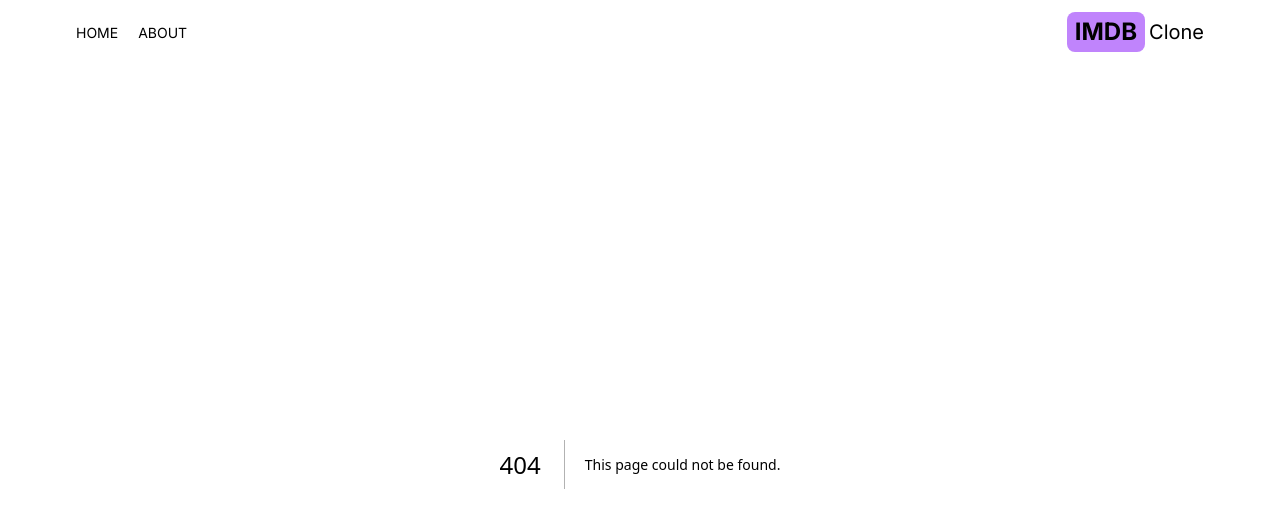
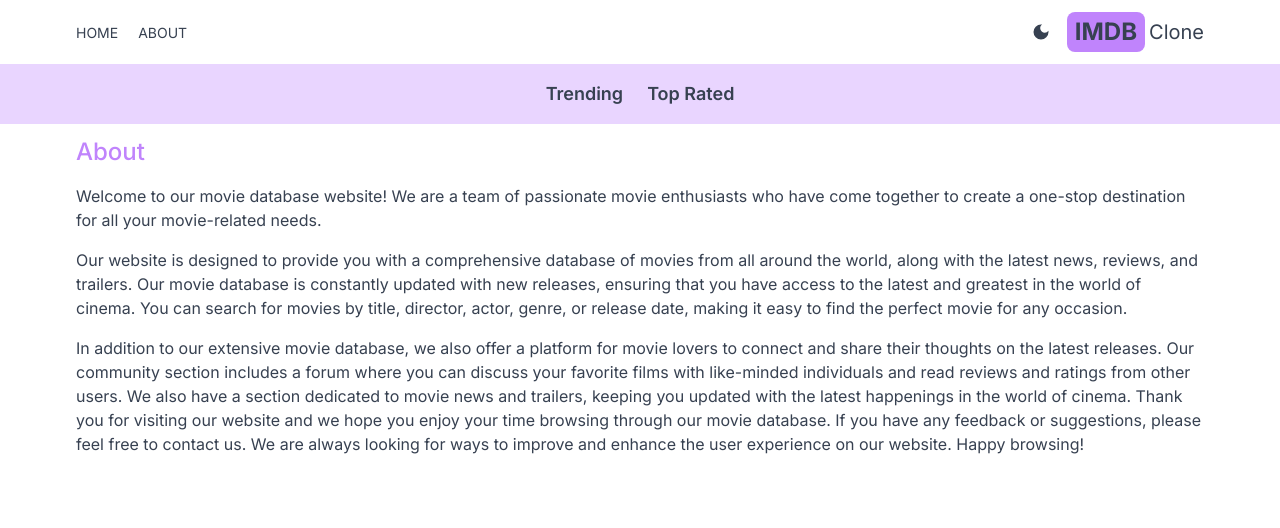
Before and after one commit to drrviruss/imdb-next-clone, a Next.js app: page /about in a window 1280 px wide. Before the commit this address had no page. Shown: the top 528 px of the page. Built offline with nearby package versions, Linux system fonts and the light colour scheme.

Commit message:
third comm

```diff
--- a/package.json
+++ b/package.json
@@ -10,6 +10,7 @@
   },
   "dependencies": {
     "next": "14.1.4",
+    "next-themes": "^0.3.0",
     "react": "^18",
     "react-dom": "^18",
     "react-icons": "^5.0.1"
--- /dev/null
+++ b/src/app/Providers.jsx
@@ -0,0 +1,16 @@
+'use client';
+import { ThemeProvider } from 'next-themes';
+
+import React from 'react'
+
+function Providers({children}) {
+  return (
+    <ThemeProvider defaultTheme='system' attribute='class'>
+        <div className='text-gray-700 dark:text-gray-200 dark:bg-gray-700 min-h-screen select-none transition-colors duration-300'>
+            {children}
+        </div>
+    </ThemeProvider>
+  )
+}
+
+export default Providers
--- /dev/null
+++ b/src/app/about/page.jsx
@@ -0,0 +1,40 @@
+import React from "react";
+
+function page() {
+  return (
+    <div className='max-w-6xl mx-auto p-3 space-y-4'>
+      <h1 className="text-2xl font-medium text-purple-400">About</h1>
+      <p>
+        Welcome to our movie database website! We are a team of passionate movie
+        enthusiasts who have come together to create a one-stop destination for
+        all your movie-related needs.
+      </p>
+
+      <p className="mt-2">
+        Our website is designed to provide you with a comprehensive database of
+        movies from all around the world, along with the latest news, reviews,
+        and trailers. Our movie database is constantly updated with new
+        releases, ensuring that you have access to the latest and greatest in
+        the world of cinema. You can search for movies by title, director,
+        actor, genre, or release date, making it easy to find the perfect movie
+        for any occasion.
+      </p>
+
+      <p className="mt-2">
+        In addition to our extensive movie database, we also offer a platform
+        for movie lovers to connect and share their thoughts on the latest
+        releases. Our community section includes a forum where you can discuss
+        your favorite films with like-minded individuals and read reviews and
+        ratings from other users. We also have a section dedicated to movie news
+        and trailers, keeping you updated with the latest happenings in the
+        world of cinema. Thank you for visiting our website and we hope you
+        enjoy your time browsing through our movie database. If you have any
+        feedback or suggestions, please feel free to contact us. We are always
+        looking for ways to improve and enhance the user experience on our
+        website. Happy browsing!
+      </p>
+    </div>
+  );
+}
+
+export default page;
--- a/src/app/layout.js
+++ b/src/app/layout.js
@@ -1,6 +1,8 @@
 import { Inter } from "next/font/google";
 import "./globals.css";
 import Header from "@/components/header";
+import Providers from "./Providers";
+import NavBar from "@/components/NavBar";
 
 const inter = Inter({ subsets: ["latin"] });
 
@@ -13,8 +15,13 @@ export default function RootLayout({ children }) {
   return (
     <html lang="en">
       <body className={inter.className}>
+        <Providers>
         <Header/>
+        <NavBar/>
         {children}
+
+        </Providers>
+
         </body>
     </html>
   );
--- /dev/null
+++ b/src/components/DarkModeSwitch.jsx
@@ -0,0 +1,36 @@
+'use client'
+import { MdLightMode } from "react-icons/md";
+import { MdDarkMode } from "react-icons/md";
+import { useTheme } from "next-themes";
+import { useEffect, useState } from "react";
+
+function DarkModeSwitch() {
+  const { theme, setTheme, systemTheme } = useTheme();
+  const [mounted, setMounted] = useState(false);
+
+  useEffect(() => setMounted(true), []);
+
+  const currentTheme = theme === "system" ? systemTheme : theme;
+
+  return (
+    <div>
+      {mounted && (
+        <>
+          {currentTheme === "dark" ? (
+            <MdLightMode
+              onClick={() => setTheme("light")}
+              className="text-xl cursor-pointer hover:text-purple-400"
+            />
+          ) : (
+            <MdDarkMode
+              onClick={() => setTheme("dark")}
+              className="text-xl cursor-pointer hover:text-purple-400"
+            />
+          )}
+        </>
+      )}
+    </div>
+  );
+}
+
+export default DarkModeSwitch;
--- /dev/null
+++ b/src/components/NavBar.jsx
@@ -0,0 +1,13 @@
+import React from 'react'
+import NavBarItem from './NavBarItem'
+
+function NavBar() {
+  return (
+    <div className='flex dark:bg-gray-700 bg-purple-200 p-4 lg:text-lg justify-center gap-6'>
+      <NavBarItem title="Trending" param="fetchTrending"/>
+      <NavBarItem title="Top Rated" param="fetchTopRated"/>
+    </div>
+  )
+}
+
+export default NavBar
--- /dev/null
+++ b/src/components/NavBarItem.jsx
@@ -0,0 +1,24 @@
+'use client'
+import Link from 'next/link'
+import React from 'react'
+import { useSearchParams } from 'next/navigation'
+
+function NavBarItem({title,param}) {
+    const searchParams=useSearchParams()
+    const genre=searchParams.get('genre')
+  return (
+    <div>
+      <Link href={`/?genre=${param}`}
+      className={`hover:text-purple-600 font-semibold ${
+        genre === param
+          ? 'underline underline-offset-8 decoration-4 decoration-purple-500 rounded-lg'
+          : ''
+      }`}
+      >
+      {title}
+      </Link>
+    </div>
+  )
+}
+
+export default NavBarItem
--- a/src/components/header.jsx
+++ b/src/components/header.jsx
@@ -3,6 +3,7 @@ import MenuItem from './menuitem'
 import {AiFillHome} from 'react-icons/ai'
 import {BsFillInfoCircleFill} from 'react-icons/bs'
 import Link from 'next/link'
+import DarkModeSwitch from './DarkModeSwitch'
 
 function Header() {
   return (
@@ -11,10 +12,16 @@ function Header() {
         <MenuItem title="home" address="/" Icon={AiFillHome}/>
         <MenuItem title="about" address="/about" Icon={BsFillInfoCircleFill}/>
       </div>
+      <div className='flex items-center gap-4'>
+
+      <DarkModeSwitch/>
       <Link href ="/"className='flex gap-1 items-center'>
           <span className="text-2xl font-bold bg-purple-400 py-1 px-2 rounded-lg"> IMDB </span>
           <span className='text-xl hidden sm:inline'> Clone </span>
       </Link>
+
+      </div>
+
     </div>
   )
 }
--- a/tailwind.config.js
+++ b/tailwind.config.js
@@ -15,4 +15,5 @@ module.exports = {
     },
   },
   plugins: [],
+  darkMode:'class',
 };
```
Also changed, not shown: 1 other file (tests, documents, lock files or other folders).
